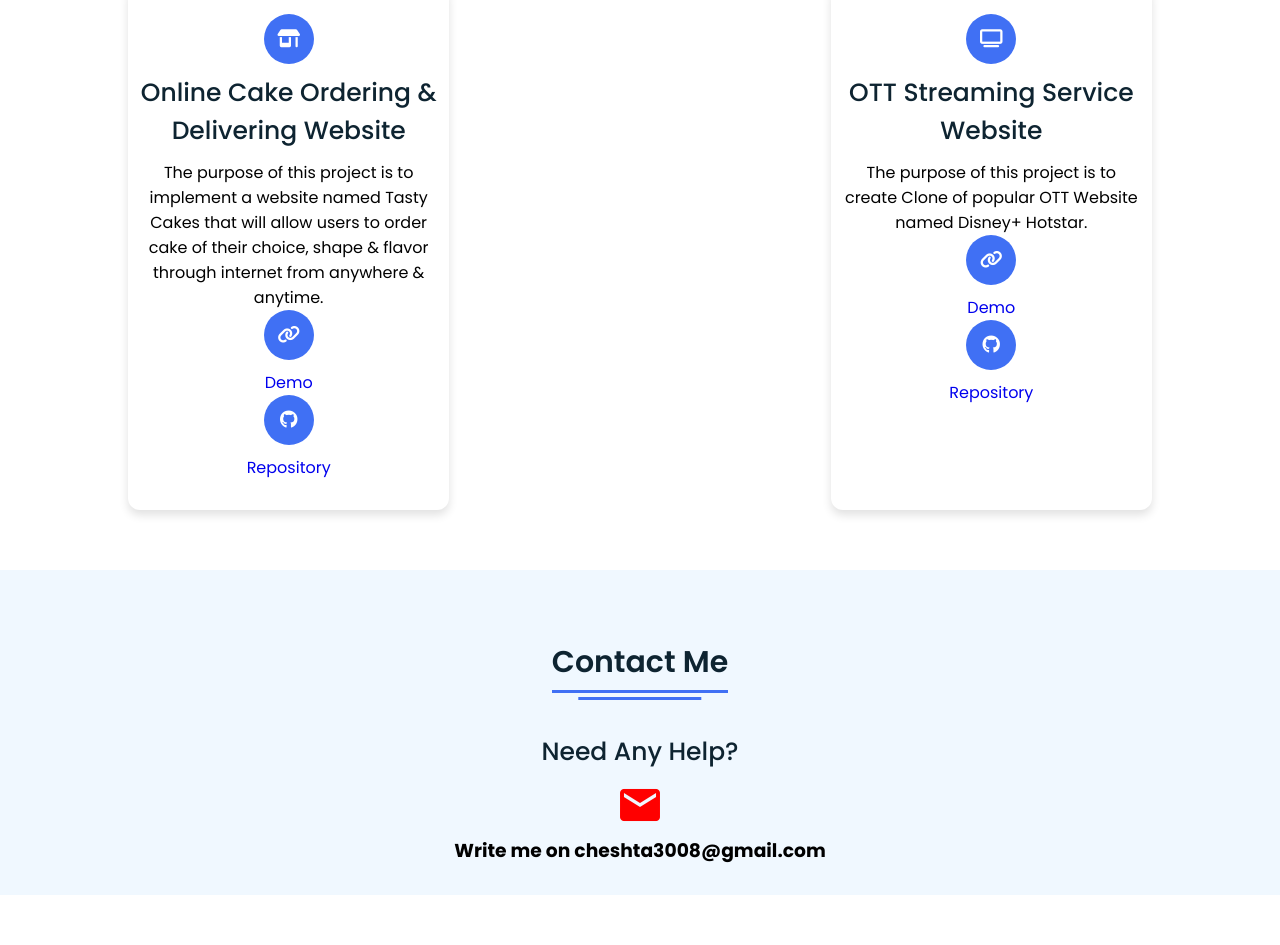
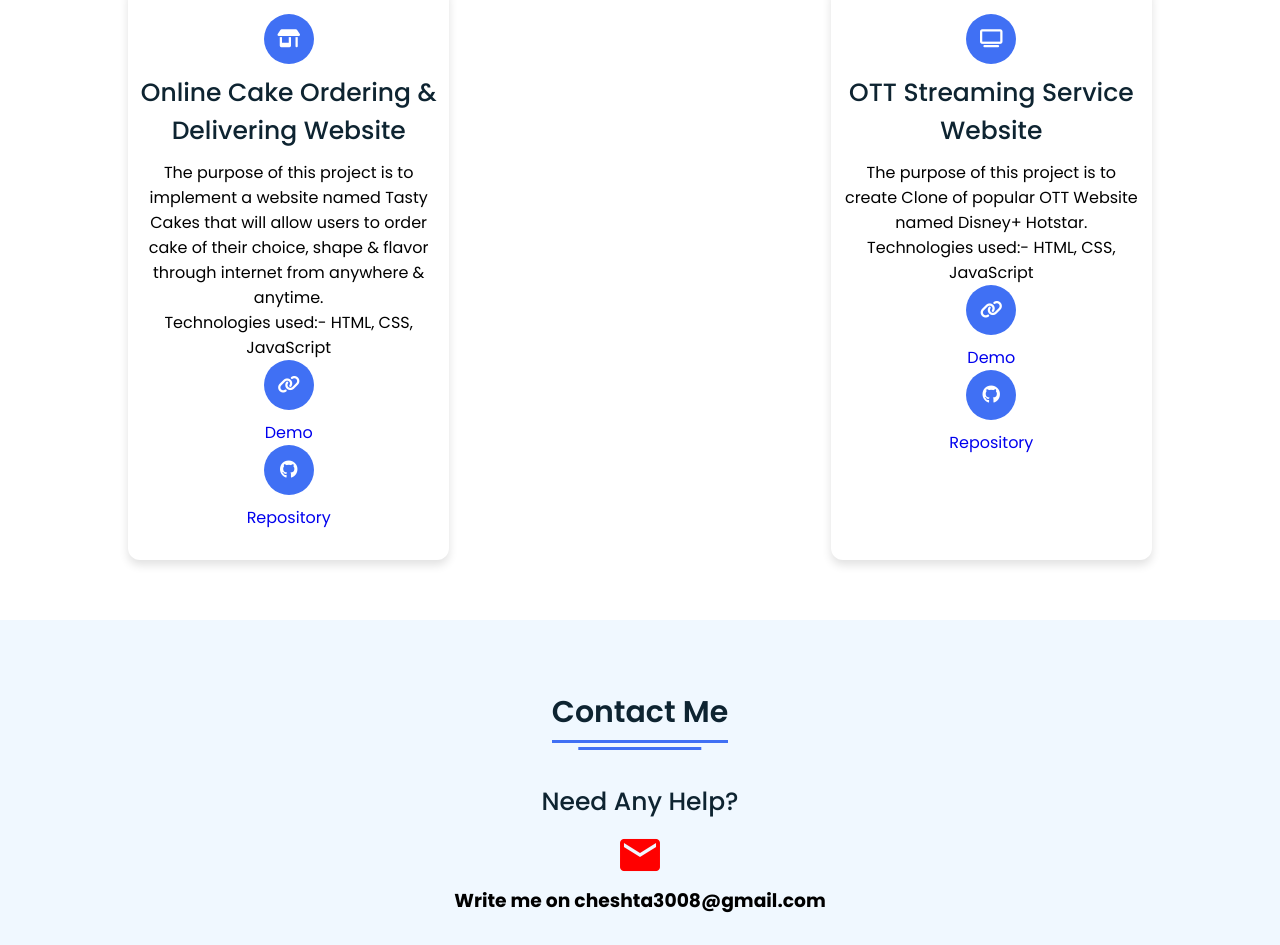
Before and after one commit to Cheshta300899/CG_Portfolio, a plain HTML site: page index.html in a window 1280 px wide. Shown: the part 2262-3207 px from the top of the page. Before the commit the page ends 3157 px from the top, so only its background shows below. Drawn offline with Linux system fonts and the light colour scheme.

Commit message:
Update index.html

```diff
--- a/index.html
+++ b/index.html
@@ -128,7 +128,8 @@ Looking for a challenging role in a reputable organization to utilize my skills
 </div>
 <div class="topic">Online Cake Ordering & Delivering Website</div>
 <p>The purpose of this project is to implement a website named Tasty Cakes that will allow users to order cake of their choice, shape & flavor through internet from anywhere & anytime.</p>
-<div class="icon">
+<p>Technologies used:- HTML, CSS, JavaScript</p>
+ <div class="icon">
 <i class="fa fa-link"></i>
 </div>
 <p><a href="https://cheshta300899.github.io/Online-Cake-Ordering-and-Delivering-Website/Index.html" target="_blank">Demo</a></p>
@@ -143,6 +144,7 @@ Looking for a challenging role in a reputable organization to utilize my skills
 </div>
 <div class="topic">OTT Streaming Service Website</div>
 <p>The purpose of this project is to create Clone of popular OTT Website named Disney+ Hotstar.</p>
+<p>Technologies used:- HTML, CSS, JavaScript</p>
 <div class="icon">
 <i class="fa fa-link"></i>
 </div>
```
